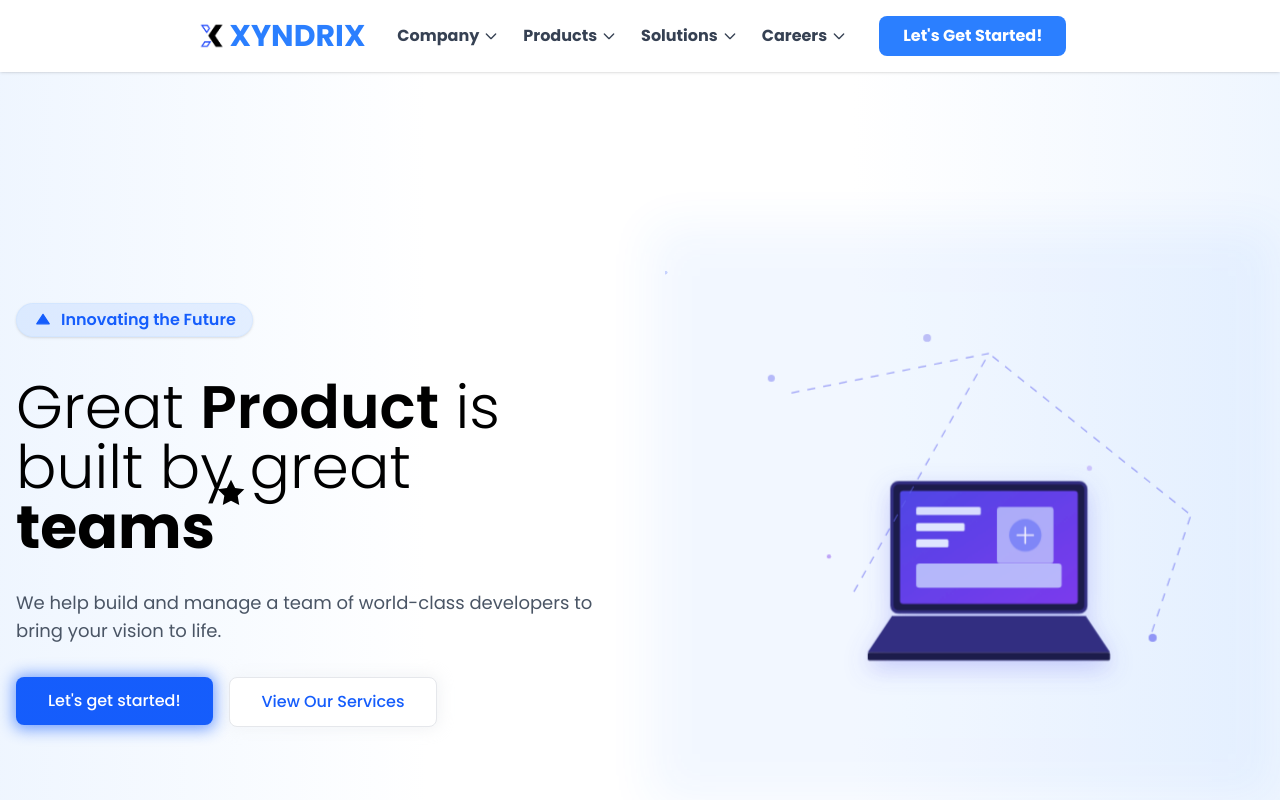
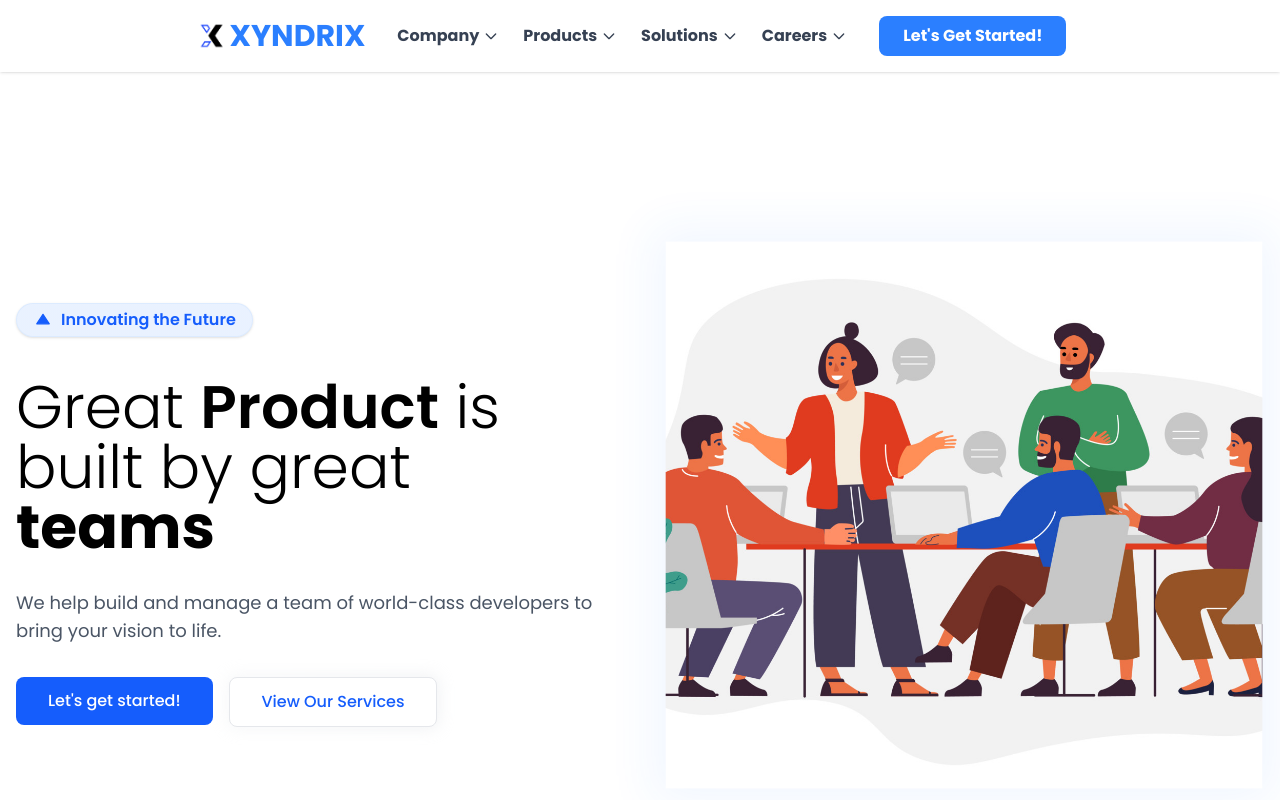
Before and after one commit to gokulm230/Xyndrix_website, a Next.js app in the folder xyndrix-innovations-master/: page /Home in a window 1280 px wide. Shown: the top 800 px of the page. Built offline with nearby package versions, Linux system fonts and the light colour scheme.

Commit message:
Change the hero image in the hero section

```diff
--- a/xyndrix-innovations-master/app/Components/ui/home-hero-section.jsx
+++ b/xyndrix-innovations-master/app/Components/ui/home-hero-section.jsx
@@ -1,16 +1,12 @@
 "use client";
 import Link from "next/link";
 import AnimatedTechHero from "./animated-tech-hero";
+import Image from "next/image";
 
 const Hero = () => {
   return (
     <div>
       <div className="relative bg-white overflow-hidden  py-20 lg:py-42">
-        <div className="absolute inset-0">
-          <div className="absolute inset-y-0 left-0 w-1/3 bg-gradient-to-r from-blue-50 to-transparent"></div>
-          <div className="absolute inset-y-0 right-0 w-1/3 bg-gradient-to-l from-blue-50 to-transparent"></div>
-        </div>
-
         <div className="container mx-auto px-4 relative z-10">
           <div className="grid grid-cols-1 lg:grid-cols-2 gap-12 items-center">
             <div className="order-2 lg:order-1">
@@ -44,17 +40,6 @@ const Hero = () => {
                 built by great{" "}
                 <span className="text-black relative hero-word-main">
                   teams
-                  <svg
-                    className="absolute top-0 right-0 transform translate-x-full -translate-y-1/4 w-8 h-8 text-black"
-                    viewBox="0 0 24 24"
-                    fill="none"
-                    xmlns="http://www.w3.org/2000/svg"
-                  >
-                    <path
-                      d="M12 2L15.09 8.26L22 9.27L17 14.14L18.18 21.02L12 17.77L5.82 21.02L7 14.14L2 9.27L8.91 8.26L12 2Z"
-                      fill="currentColor"
-                    />
-                  </svg>
                 </span>
               </h1>
 
@@ -65,10 +50,10 @@ const Hero = () => {
 
               <div className="flex flex-wrap gap-4">
                 <Link href="/Contact" className="relative group hero-cta">
-                  <div className="absolute -inset-0.5 bg-gradient-to-r from-blue-600 to-blue-600 rounded-lg blur opacity-60 group-hover:opacity-100 transition duration-300"></div>
-                  <button className="relative bg-gradient-to-r from-blue-600 to-blue-600 text-white font-medium py-3 px-8 rounded-lg transition duration-300 group-hover:scale-105">
+                  <div className="absolute -inset-0.5  rounded-lg blur opacity-60 group-hover:opacity-100 transition duration-300"></div>
+                  <button className="relative bg-blue-600  text-white font-medium py-3 px-8 rounded-lg transition duration-300 group-hover:scale-105">
                     Let's get started!
-                    <span className="absolute right-2 top-1/2 transform -translate-y-1/2 opacity-0 group-hover:opacity-100 group-hover:translate-x-1 transition-all duration-300">
+                    <span className="absolute right-4  top-1/2 transform -translate-y-1/2 opacity-0 group-hover:opacity-100 group-hover:translate-x-1 transition-all duration-300">
                       →
                     </span>
                   </button>
@@ -86,7 +71,13 @@ const Hero = () => {
               <div className="relative">
                 <div className="relative w-full h-full transform hover:scale-105 transition-transform duration-500 hero-visual">
                   <div className="w-[650px] h-[550px] mx-auto">
-                    <AnimatedTechHero />
+                    {/* <AnimatedTechHero /> */}
+                    <Image
+                      src="/Hero_image.jpg"
+                      alt="Description of image"
+                      layout="fill"
+                      objectFit="cover"
+                    />
                   </div>
                   <div className="absolute -inset-4 bg-gradient-to-r from-blue-500/20 to-blue-500/20 rounded-xl blur-xl opacity-30 -z-10"></div>
                 </div>
```
Also changed, not shown: xyndrix-innovations-master/public/Hero_image.jpg (added).
